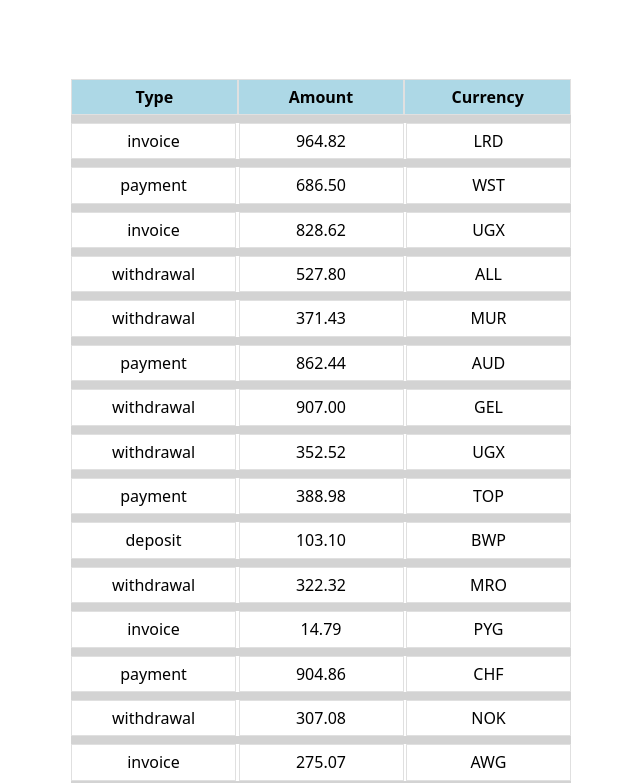
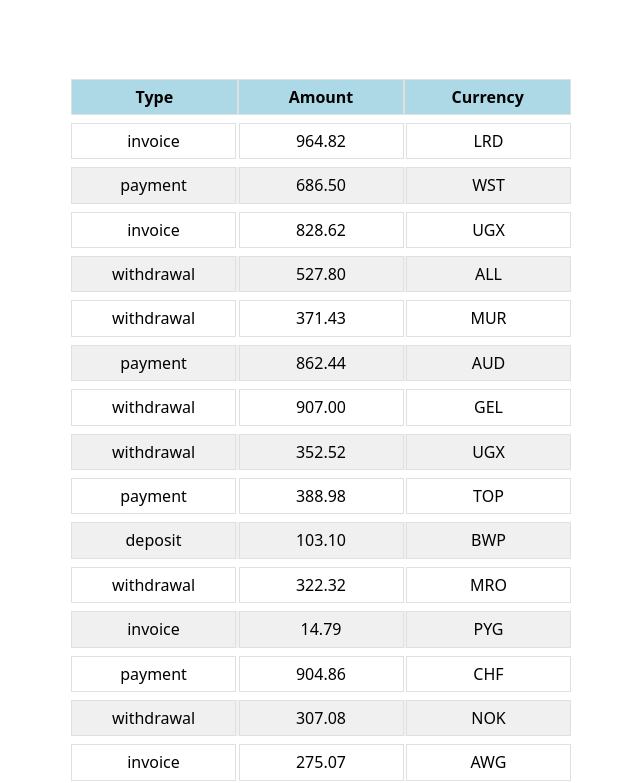
Before and after one commit to AnnaHort/goit-react-hw-01-components, a React (Create React App) app: page / in a window 1280 px wide. Shown: the part 1159-1942 px from the top of the page, without its empty margins (319-959 px from the left). Built offline with nearby package versions, Linux system fonts and the light colour scheme.

Commit message:
debug homework

```diff
--- a/src/components/TransactionHistory/TransactionHistory.js
+++ b/src/components/TransactionHistory/TransactionHistory.js
@@ -11,8 +11,8 @@ export const TransactionHistory = ({items}) => {
     </TrHead>
 </Thead>
 <Tbody>
-    {items.map(item => (
-        <TbodyTr key={item.id}>
+    {items.map((item,index) => (
+        <TbodyTr key={item.id} $even={index % 2 === 0}>
         <TbodyTd>{item.type}</TbodyTd>
         <TbodyTd>{item.amount}</TbodyTd>
         <TbodyTd>{item.currency}</TbodyTd>
--- a/src/components/TransactionHistory/TransactionHistory.styled.js
+++ b/src/components/TransactionHistory/TransactionHistory.styled.js
@@ -34,7 +34,6 @@ export const Tbody = styled.tbody`
     flex-direction: column;
     padding: 8px 0;
     gap: 8px;
-    background-color: lightgrey;
 `;
 
 export const TbodyTr = styled.tr`
@@ -43,7 +42,8 @@ export const TbodyTr = styled.tr`
   justify-content: space-between;
   text-align: center;
   align-items: center;
-  background-color: #fff;
+  background-color: ${props => (props.$even ? '#ffffff' : '#f0f0f0')};
+
 `;
 
 export const TbodyTd = styled.td`
```
